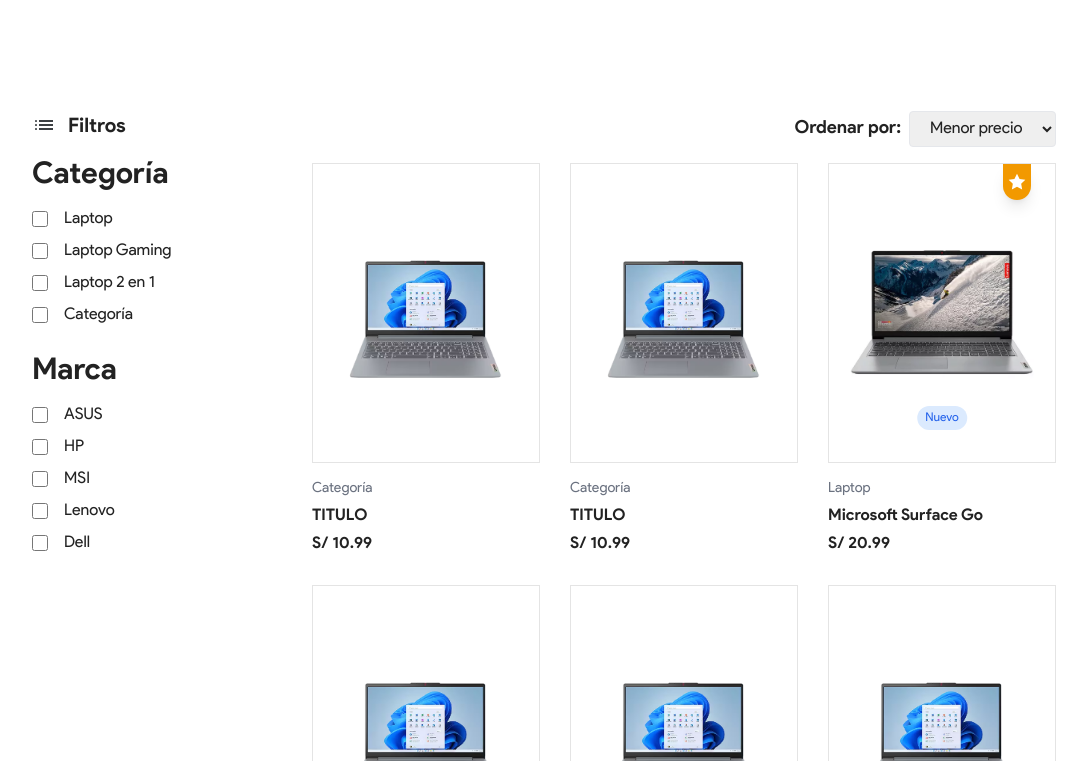
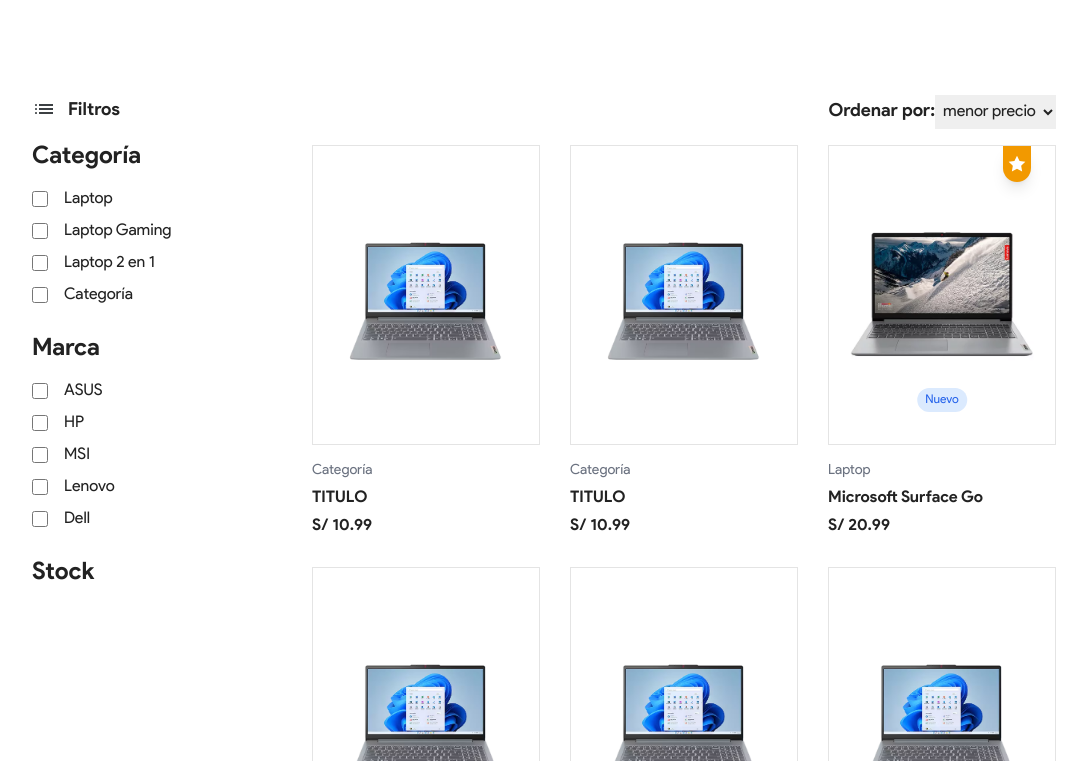
Before and after one commit to osccoalvaro/ecommerce, a React (Vite) app: page / in a window 1280 px wide. Shown: the part 1039-1800 px from the top of the page, without its empty margins (96-1183 px from the left). Built offline with nearby package versions, Linux system fonts and the light colour scheme.

Commit message:
update buttom movil price css

```diff
--- a/public/productos.json
+++ b/public/productos.json
@@ -2,300 +2,343 @@
     {
       "id": 1,
       "title": "TITULO",
+      "description": "Modelo: 255 G10\nPantalla: 15.6 HD (1366 x 768)\nAlmacenamiento: 256GB SSD M.2\nVideo: Gráficos AMD Radeon",
       "marca": "ASUS",
       "price": 29.99,
-      "description": "Modelo: 255 G10\nPantalla: 15.6 HD (1366 x 768)\nAlmacenamiento: 256GB SSD M.2\nVideo: Gráficos AMD Radeon",
       "category": "Laptop",
       "image": "/laptop-lenovo.png",
-      "icon": "/placa-real.png"
+      "icon": "/placa-real.png",
+      "state": false,
+      "stock":  20
     },
     {
         "id": 2,
         "title": "TITULO",
+        "description": "Modelo: 255 G10\nPantalla: 15.6 HD (1366 x 768)\nAlmacenamiento: 256GB SSD M.2\nVideo: Gráficos AMD Radeon",
         "marca": "HP",
         "price": 1500.99,
-        "description": "Modelo: 255 G10\nPantalla: 15.6 HD (1366 x 768)\nAlmacenamiento: 256GB SSD M.2\nVideo: Gráficos AMD Radeon",
         "category": "Laptop",
         "image": "/laptop-lenovo.png",
-        "icon": "/placa-real.png"
+        "icon": "/placa-real.png",
+        "state": false,
+        "stock":  20
     },
     {
         "id": 3,
         "title": "Microsoft Surface Go",
         "subtitle": "Innovación en cada toque",
+        "description": "Modelo: 255 G10\nPantalla: 15.6 HD (1366 x 768)\nAlmacenamiento: 256GB SSD M.2\nVideo: Gráficos AMD Radeon",
         "marca": "MSI",
         "price": 20.99,
-        "description": "Modelo: 255 G10\nPantalla: 15.6 HD (1366 x 768)\nAlmacenamiento: 256GB SSD M.2\nVideo: Gráficos AMD Radeon",
         "category": "Laptop",
         "image": "/laptop.webp",
         "icon": "/placa-real.png",
-        "state": true
+        "state": true,
+        "stock":  20
     },
     {
         "id": 4,
         "title": "TITULO",
+        "description": "Modelo: 255 G10\nPantalla: 15.6 HD (1366 x 768)\nAlmacenamiento: 256GB SSD M.2\nVideo: Gráficos AMD Radeon",
         "marca": "HP",
         "price": 500.99,
-        "description": "Modelo: 255 G10\nPantalla: 15.6 HD (1366 x 768)\nAlmacenamiento: 256GB SSD M.2\nVideo: Gráficos AMD Radeon",
         "category": "Laptop",
         "image": "/laptop-lenovo.png",
-        "icon": "/placa-real.png"
+        "icon": "/placa-real.png",
+        "state": false,
+        "stock":  20
     },
     {
         "id": 5,
         "title": "TITULO",
+        "description": "Modelo: 255 G10\nPantalla: 15.6 HD (1366 x 768)\nAlmacenamiento: 256GB SSD M.2\nVideo: Gráficos AMD Radeon",
         "marca": "ASUS",
         "price": 29.99,
-        "description": "Modelo: 255 G10\nPantalla: 15.6 HD (1366 x 768)\nAlmacenamiento: 256GB SSD M.2\nVideo: Gráficos AMD Radeon",
         "category": "Laptop",
         "image": "/laptop-lenovo.png",
-        "icon": "/placa-real.png"
+        "icon": "/placa-real.png",
+        "state": false,
+        "stock":  20
     },
     {
         "id": 6,
         "title": "TITULO",
+        "description": "Modelo: 255 G10\nPantalla: 15.6 HD (1366 x 768)\nAlmacenamiento: 256GB SSD M.2\nVideo: Gráficos AMD Radeon",
         "marca": "HP",
         "price": 29.99,
-          "description": "Modelo: 255 G10\nPantalla: 15.6 HD (1366 x 768)\nAlmacenamiento: 256GB SSD M.2\nVideo: Gráficos AMD Radeon",
         "category": "Laptop",
         "image": "/laptop-lenovo.png",
-          "icon": "/placa-real.png"
+        "icon": "/placa-real.png",
+        "state": false,
+        "stock":  20
     },
     {
         "id": 7,
         "title": "TITULO",
+        "description": "Modelo: 255 G10\nPantalla: 15.6 HD (1366 x 768)\nAlmacenamiento: 256GB SSD M.2\nVideo: Gráficos AMD Radeon",
         "marca": "MSI",
         "price": 29.99,
-          "description": "Modelo: 255 G10\nPantalla: 15.6 HD (1366 x 768)\nAlmacenamiento: 256GB SSD M.2\nVideo: Gráficos AMD Radeon",
         "category": "Laptop",
         "image": "/laptop-lenovo.png",
-          "icon": "/placa-real.png"
+        "icon": "/placa-real.png",
+        "state": false,
+        "stock":  20
     },
     {
         "id": 8,
         "title": "TITULO",
+        "description": "Modelo: 255 G10\nPantalla: 15.6 HD (1366 x 768)\nAlmacenamiento: 256GB SSD M.2\nVideo: Gráficos AMD Radeon",
         "marca": "HP",
         "price": 29.99,
-          "description": "Modelo: 255 G10\nPantalla: 15.6 HD (1366 x 768)\nAlmacenamiento: 256GB SSD M.2\nVideo: Gráficos AMD Radeon",
         "category": "Laptop",
         "image": "/laptop-lenovo.png",
-          "icon": "/placa-real.png"
+        "icon": "/placa-real.png",
+        "state": false,
+        "stock":  20
     },
     {
         "id": 9,
         "title": "TITULO",
+        "description": "Modelo: 255 G10\nPantalla: 15.6 HD (1366 x 768)\nAlmacenamiento: 256GB SSD M.2\nVideo: Gráficos AMD Radeon",
         "marca": "ASUS",
         "price": 29.99,
-        "description": "Modelo: 255 G10\nPantalla: 15.6 HD (1366 x 768)\nAlmacenamiento: 256GB SSD M.2\nVideo: Gráficos AMD Radeon",
         "category": "Laptop",
         "image": "/laptop-lenovo.png",
-        "icon": "/placa-real.png"
+        "icon": "/placa-real.png",
+        "state": false,
+        "stock":  20
     },
     {
         "id": 10,
         "title": "TITULO",
+        "description": "Modelo: 255 G10\nPantalla: 15.6 HD (1366 x 768)\nAlmacenamiento: 256GB SSD M.2\nVideo: Gráficos AMD Radeon",
         "marca": "HP",
         "price": 29.99,
-          "description": "Modelo: 255 G10\nPantalla: 15.6 HD (1366 x 768)\nAlmacenamiento: 256GB SSD M.2\nVideo: Gráficos AMD Radeon",
         "category": "Laptop",
         "image": "/laptop-lenovo.png",
-          "icon": "/placa-real.png"
+        "icon": "/placa-real.png",
+        "state": false,
+        "stock":  20
     },
     {
         "id": 11,
         "title": "TITULO",
+        "description": "Modelo: 255 G10\nPantalla: 15.6 HD (1366 x 768)\nAlmacenamiento: 256GB SSD M.2\nVideo: Gráficos AMD Radeon",
         "marca": "MSI",
         "price": 29.99,
-          "description": "Modelo: 255 G10\nPantalla: 15.6 HD (1366 x 768)\nAlmacenamiento: 256GB SSD M.2\nVideo: Gráficos AMD Radeon",
         "category": "Laptop",
         "image": "/laptop-lenovo.png",
-          "icon": "/placa-real.png"
+        "icon": "/placa-real.png",
+        "state": false,
+        "stock":  20
     },
     {
         "id": 12,
         "title": "TITULO",
+        "description": "Modelo: 255 G10\nPantalla: 15.6 HD (1366 x 768)\nAlmacenamiento: 256GB SSD M.2\nVideo: Gráficos AMD Radeon",
         "marca": "MSI",
         "price": 29.99,
-        "description": "Modelo: 255 G10\nPantalla: 15.6 HD (1366 x 768)\nAlmacenamiento: 256GB SSD M.2\nVideo: Gráficos AMD Radeon",
         "category": "Laptop",
         "image": "/laptop-lenovo.png",
-        "icon": "/placa-real.png"
+        "icon": "/placa-real.png",
+        "state": false,
+        "stock":  20
     },
     {
         "id": 13,
         "title": "TITULO",
+        "description": "Modelo: 255 G10\nPantalla: 15.6 HD (1366 x 768)\nAlmacenamiento: 256GB SSD M.2\nVideo: Gráficos AMD Radeon",
         "marca": "MSI",
         "price": 29.99,
-        "description": "Modelo: 255 G10\nPantalla: 15.6 HD (1366 x 768)\nAlmacenamiento: 256GB SSD M.2\nVideo: Gráficos AMD Radeon",
         "category": "Laptop",
         "image": "/laptop-lenovo.png",
-        "icon": "/placa-real.png"
+        "icon": "/placa-real.png",
+        "state": false,
+        "stock":  20
     },
-
     {
         "id": 14,
         "title": "TITULO",
+        "description": "Modelo: 255 G10\nPantalla: 15.6 HD (1366 x 768)\nAlmacenamiento: 256GB SSD M.2\nVideo: Gráficos AMD Radeon",
         "marca": "Lenovo",
         "price": 30.99,
-      "description": "Descripción del Producto 2",
         "category": "Laptop Gaming",
         "image": "/laptop-lenovo.png",
-      "icon": "/cpu-real.png"
+        "icon": "/cpu-real.png",
+        "state": false,
+        "stock":  20
     },
     {
         "id": 15,
         "title": "TITULO",
+        "description": "Modelo: 255 G10\nPantalla: 15.6 HD (1366 x 768)\nAlmacenamiento: 256GB SSD M.2\nVideo: Gráficos AMD Radeon",
         "marca": "Lenovo",
         "price": 30.99,
-        "description": "Descripción del Producto 2",
         "category": "Laptop Gaming",
         "image": "/laptop-lenovo.png",
-        "icon": "/cpu-real.png"
+        "icon": "/cpu-real.png",
+        "state": false,
+        "stock":  20
     },
     {
         "id": 16,
         "title": "TITULO",
+        "description": "Modelo: 255 G10\nPantalla: 15.6 HD (1366 x 768)\nAlmacenamiento: 256GB SSD M.2\nVideo: Gráficos AMD Radeon",
         "marca": "Lenovo",
         "price": 30.99,
-        "description": "Modelo: 255 G10\nPantalla: 15.6 HD (1366 x 768)\nAlmacenamiento: 256GB SSD M.2\nVideo: Gráficos AMD Radeon",
         "category": "Laptop Gaming",
         "image": "/laptop-lenovo.png",
-        "icon": "/ram-real.png"
+        "icon": "/ram-real.png",
+        "state": false,
+        "stock":  20
     },
     {
         "id": 17,
         "title": "TITULO",
+        "description": "Marca: LOGITECH\nModelo: MK120\nNúmero de Parte: 920-004428\nRDimensiones del Teclado: 155 × 450 × 23.5 mm",
         "marca": "ASUS",
         "price": 30.99,
-        "description": "Marca: LOGITECH\nModelo: MK120\nNúmero de Parte: 920-004428\nRDimensiones del Teclado: 155 × 450 × 23.5 mm",
         "category": "Laptop 2 en 1",
         "image": "/laptop-lenovo.png",
-        "icon": "/tarjeta-real.png"
+        "icon": "/tarjeta-real.png",
+        "state": false,
+        "stock":  20
     },
     {
         "id": 18,
         "title": "TITULO",
+        "description": "Marca: LOGITECH\nModelo: MK120\nNúmero de Parte: 920-004428\nRDimensiones del Teclado: 155 × 450 × 23.5 mm",
         "marca": "Lenovo",
         "price": 30.99,
-        "description": "Marca: LOGITECH\nModelo: MK120\nNúmero de Parte: 920-004428\nRDimensiones del Teclado: 155 × 450 × 23.5 mm",
         "category": "Laptop 2 en 1",
         "image": "/laptop-lenovo.png",
-        "icon": "/tarjeta-real.png"
+        "icon": "/tarjeta-real.png",
+        "state": false,
+        "stock":  20
     },
     {
         "id": 19,
         "title": "TITULO",
+        "description": "Marca: LOGITECH\nModelo: MK120\nNúmero de Parte: 920-004428\nRDimensiones del Teclado: 155 × 450 × 23.5 mm",
         "marca": "MSI",
         "price": 30.99,
-        "description": "Marca: LOGITECH\nModelo: MK120\nNúmero de Parte: 920-004428\nRDimensiones del Teclado: 155 × 450 × 23.5 mm",
         "category": "Laptop 2 en 1",
         "image": "/laptop-lenovo.png",
-        "icon": "/gpu.png"
+        "icon": "/gpu.png",
+        "state": false,
+        "stock":  20
     },
     {
         "id": 20,
         "title": "TITULO",
+        "description": "Marca: ESET\nModelo: NOD 32\nCapacidad: 1 PC\nRequisitos del sistema: Windows\nTiempo: 12 meses",
         "marca": "Lenovo",
         "price": 10.99,
-        "description": "Marca: ESET\nModelo: NOD 32\nCapacidad: 1 PC\nRequisitos del sistema: Windows\nTiempo: 12 meses",
         "category": "Categoría",
         "image": "/laptop-lenovo.png",
-        "icon": "/ssd-real.png"
+        "icon": "/ssd-real.png",
+        "state": false,
+        "stock":  20
     },
     {
         "id": 21,
         "title": "TITULO",
+        "description": "Marca: ESET\nModelo: NOD 32\nCapacidad: 1 PC\nRequisitos del sistema: Windows\nTiempo: 12 meses",
         "marca": "Dell",
         "price": 10.99,
-        "description": "Marca: ESET\nModelo: NOD 32\nCapacidad: 1 PC\nRequisitos del sistema: Windows\nTiempo: 12 meses",
         "category": "Categoría",
         "image": "/laptop-lenovo.png",
-        "icon": "/ssd-real.png"
+        "icon": "/ssd-real.png",
+        "state": false,
+        "stock":  20
     },
     {
         "id": 22,
         "title": "TITULO",
+        "description": "Marca: ESET\nModelo: NOD 32\nCapacidad: 1 PC\nRequisitos del sistema: Windows\nTiempo: 12 meses",
         "marca": "Dell",
         "price": 299.99,
-        "description": "Marca: ESET\nModelo: NOD 32\nCapacidad: 1 PC\nRequisitos del sistema: Windows\nTiempo: 12 meses",
         "category": "Categoría",
         "image": "/laptop-lenovo.png",
-        "icon": "/fuente-real.png"
+        "icon": "/fuente-real.png",
+        "state": false,
+        "stock":  20
     },
     {
         "id": 23,
         "title": "TITULO",
+        "description": "Marca: LOGITECH\nModelo: MK120\nNúmero de Parte: 920-004428\nRDimensiones del Teclado: 155 × 450 × 23.5 mm",
         "marca": "Dell",
         "price": 2019.99,
-        "description": "Marca: LOGITECH\nModelo: MK120\nNúmero de Parte: 920-004428\nRDimensiones del Teclado: 155 × 450 × 23.5 mm",
         "category": "Categoría",
         "image": "/laptop-lenovo.png",
-        "icon": "/case-real.png"
-    }
-    ,
+        "icon": "/case-real.png",
+        "state": false,
+        "stock":  20
+    },
     {
         "id": 24,
         "title": "Google Pixel Tablet",
         "subtitle": "Ayuda al alcance de tu mano",
+        "description": "Marca: LOGITECH\nModelo: MK120\nNúmero de Parte: 920-004428\nRDimensiones del Teclado: 155 × 450 × 23.5 mm",
         "marca": "Dell",
         "price": 399,
-        "description": "Marca: LOGITECH\nModelo: MK120\nNúmero de Parte: 920-004428\nRDimensiones del Teclado: 155 × 450 × 23.5 mm",
         "category": "Categoría",
         "image": "/laptop.webp",
         "icon": "/case-real.png",
-        "state": true
-    }
-    ,
+        "state": true,
+        "stock":  20
+    },
     {
         "id": 25,
         "title": "Apple iPad Pro",
         "subtitle": "El futuro en tus manos",
+        "description": "Marca: LOGITECH\nModelo: MK120\nNúmero de Parte: 920-004428\nRDimensiones del Teclado: 155 × 450 × 23.5 mm",
         "marca": "Dell",
         "price": 899,
-        "description": "Marca: LOGITECH\nModelo: MK120\nNúmero de Parte: 920-004428\nRDimensiones del Teclado: 155 × 450 × 23.5 mm",
         "category": "Categoría",
         "image": "/ssd-real.png",
         "icon": "/case-real.png",
-        "state": true
-    }
-    ,
+        "state": true,
+        "stock":  20
+    },
     {
         "id": 26,
         "title": "Samsung Galaxy Tab S8",
         "subtitle": "Innovación en cada toque",
+        "description": "Marca: LOGITECH\nModelo: MK120\nNúmero de Parte: 920-004428\nRDimensiones del Teclado: 155 × 450 × 23.5 mm",
         "marca": "Dell",
         "price": 799,
-        "description": "Marca: LOGITECH\nModelo: MK120\nNúmero de Parte: 920-004428\nRDimensiones del Teclado: 155 × 450 × 23.5 mm",
         "category": "Categoría",
         "image": "/laptop.webp",
         "icon": "/case-real.png",
-        "state": true
-    }
-    ,
+        "state": true,
+        "stock":  20
+    },
     {
         "id": 27,
         "title": "Lenovo Tab P11",
         "subtitle": "Ideal para el día a día",
+        "description": "Marca: LOGITECH\nModelo: MK120\nNúmero de Parte: 920-004428\nRDimensiones del Teclado: 155 × 450 × 23.5 mm",
         "marca": "Dell",
         "price": 299,
-        "description": "Marca: LOGITECH\nModelo: MK120\nNúmero de Parte: 920-004428\nRDimensiones del Teclado: 155 × 450 × 23.5 mm",
         "category": "Categoría",
         "image": "/mouse.png",
         "icon": "/case-real.png",
-        "state": true
-    }
-    ,
+        "state": true,
+        "stock":  20
+    },
     {
         "id": 28,
         "title": "Microsoft Surface Go",
         "subtitle": "Productividad al máximo",
+        "description": "Marca: LOGITECH\nModelo: MK120\nNúmero de Parte: 920-004428\nRDimensiones del Teclado: 155 × 450 × 23.5 mm",
         "marca": "Dell",
         "price": 599,
-        "description": "Marca: LOGITECH\nModelo: MK120\nNúmero de Parte: 920-004428\nRDimensiones del Teclado: 155 × 450 × 23.5 mm",
         "category": "Categoría",
         "image": "/ssd-real.png",
         "icon": "/case-real.png",
-        "state": true
+        "state": true,
+        "stock":  20
     }
-
 ]
--- a/src/components/BrandSlider.jsx
+++ b/src/components/BrandSlider.jsx
@@ -28,20 +28,20 @@ const BrandSlider = () => {
         <Swiper
           modules={[Autoplay]}
           slidesPerView={6}  // Por defecto, mostramos 5 en desktop
-          spaceBetween={50}  // Espacio entre las marcas
+          spaceBetween={10}  // Espacio entre las marcas
           autoplay={{ delay: 3000 }}
           loop={true}  // Habilitar el scroll infinito
           speed={1000}  // Tiempo en ms para la transición de los slides
           effect="slide"  // Tipo de transición (puedes usar "fade", "slide", etc.)
           breakpoints={{
-            320: { slidesPerView: 2 }, // En pantallas pequeñas (móviles) mostramos 2
+            320: { slidesPerView: 3 }, // En pantallas pequeñas (móviles) mostramos 2
             640: { slidesPerView: 3 }, // En pantallas medianas (tablets) mostramos 3
             1024: { slidesPerView: 6 }, // En pantallas grandes mostramos 5
           }}
         >
           {duplicatedBrands.map((brand, index) => (
             <SwiperSlide key={index}>
-              <div className="flex justify-center items-center bg-[#F8F9FA] rounded-lg p-6 my-4">
+              <div className="flex justify-center items-center bg-white rounded-lg my-4 mt-12">
                 <img src={brand.logo} alt={brand.name} className="h-12 object-contain" />
               </div>
             </SwiperSlide>
--- a/src/components/PromotionSection.jsx
+++ b/src/components/PromotionSection.jsx
@@ -4,7 +4,7 @@ import BannerLaptop from "~assets/banner-laptop.webp"; // Importa la imagen
 const PromotionSection = () => {
   return (
     <section className="relative bg-gray-50 py-12 mt-11">
-      <div className="max-w-screen-xl mx-auto px-6 grid grid-cols-1 md:grid-cols-2 gap-8 items-center text-center md:text-left">
+      <div className="max-w-screen-xl mx-auto px-16 grid grid-cols-1 md:grid-cols-2 gap-8 items-center text-center md:text-left">
         {/* Columna de texto */}
         <div>
           <h1 className="text-4xl md:text-5xl font-bold text-gray-800">
--- a/src/pages/Home/index.jsx
+++ b/src/pages/Home/index.jsx
@@ -107,7 +107,7 @@ const Home = () => {
           <div className="flex flex-col md:flex-row md:space-x-8">
             <div className="w-full md:w-1/4 md:mb-0">
               {/* Botones de filtros para móvil */}
-              <div className="mb-8 md:hidden flex">
+              <div className="md:hidden flex">
               <button
   onClick={() => {
     setIsFiltersMenuOpen(!isFiltersMenuOpen);
@@ -140,12 +140,12 @@ const Home = () => {
                 <div className="hidden md:flex items-center mb-4">  {/* Add the `flex` and `items-center` classes */}
                 <svg xmlns="http://www.w3.org/2000/svg" height="24px" viewBox="0 -960 960 960" width="24px" fill="#3c4043"><path d="M280-600v-80h560v80H280Zm0 160v-80h560v80H280Zm0 160v-80h560v80H280ZM160-600q-17 0-28.5-11.5T120-640q0-17 11.5-28.5T160-680q17 0 28.5 11.5T200-640q0 17-11.5 28.5T160-600Zm0 160q-17 0-28.5-11.5T120-480q0-17 11.5-28.5T160-520q17 0 28.5 11.5T200-480q0 17-11.5 28.5T160-440Zm0 160q-17 0-28.5-11.5T120-320q0-17 11.5-28.5T160-360q17 0 28.5 11.5T200-320q0 17-11.5 28.5T160-280Z"/></svg>
 
-  <h4 className="text-xl font-bold  pl-3">Filtros</h4>
+  <h4 className="text-lg font-bold  pl-3">Filtros</h4>
 </div>
 
 
 
-                <h4 className="text-3xl font-bold mb-4">Categoría</h4>
+                <h4 className="text-2xl font-bold mb-4 mt-4">Categoría</h4>
                 <div className="flex flex-col space-y-2">
                   {menuItems.map((category) => (
                     <label key={category} className="flex items-center">
@@ -161,7 +161,7 @@ const Home = () => {
                 </div>
 
                 {/* Filtro por Marca */}
-                <h4 className="text-3xl font-bold mt-6 mb-4">Marca</h4>
+                <h4 className="text-2xl font-bold mt-6 mb-4">Marca</h4>
                 <div className="flex flex-col space-y-2">
                   {allBrands.map((brand) => (
                     <label key={brand} className="flex items-center">
@@ -175,8 +175,11 @@ const Home = () => {
                     </label>
                   ))}
                 </div>
+                <h4 className="text-2xl font-bold mt-6 mb-4">Stock</h4>
+
               </div>
             </div>
+
 
             {/* Productos y ordenamiento */}
             <div className="w-full md:w-3/4">
@@ -185,13 +188,13 @@ const Home = () => {
                 {/* Menú emergente en móvil */}
                 {isSortMenuOpen && (
                   <div className="absolute top-0 left-0 right-0 bg-white shadow-md z-10 p-4 mt-50 rounded">
-                    <div className="flex flex-col space-y-2">
+                    <div className="flex flex-col">
                       <button
                         onClick={() => {
                           setSortOrder("asc");
                           setIsSortMenuOpen(false);
                         }}
-                        className="py-2 px-4 border rounded"
+                        className="py-2 px-4 border-x border-t"
                       >
                         Menor precio
                       </button>
@@ -200,7 +203,7 @@ const Home = () => {
                           setSortOrder("desc");
                           setIsSortMenuOpen(false);
                         }}
-                        className="py-2 px-4 border rounded"
+                        className="py-2 px-4 border-x border-y"
                       >
                         Mayor precio
                       </button>
@@ -210,17 +213,17 @@ const Home = () => {
 
                 {/* Solo select para escritorio */}
                 <div className="hidden md:block">
-                  <label htmlFor="sortOrder" className="mr-2 text-lg font-semibold">
+                  <label htmlFor="sortOrder" className="text-lg font-bold">
                     Ordenar por:
                   </label>
                   <select
                     id="sortOrder"
                     value={sortOrder}
                     onChange={(e) => setSortOrder(e.target.value)}
-                    className="py-2 px-4 border rounded"
+                    className="py-2 px-1"
                   >
-                    <option value="asc">Menor precio</option>
-                    <option value="desc">Mayor precio</option>
+                    <option value="asc">menor precio</option>
+                    <option value="desc">mayor precio</option>
                   </select>
                 </div>
               </div>
```
Lines whose indentation alone changed are shown as unchanged.
